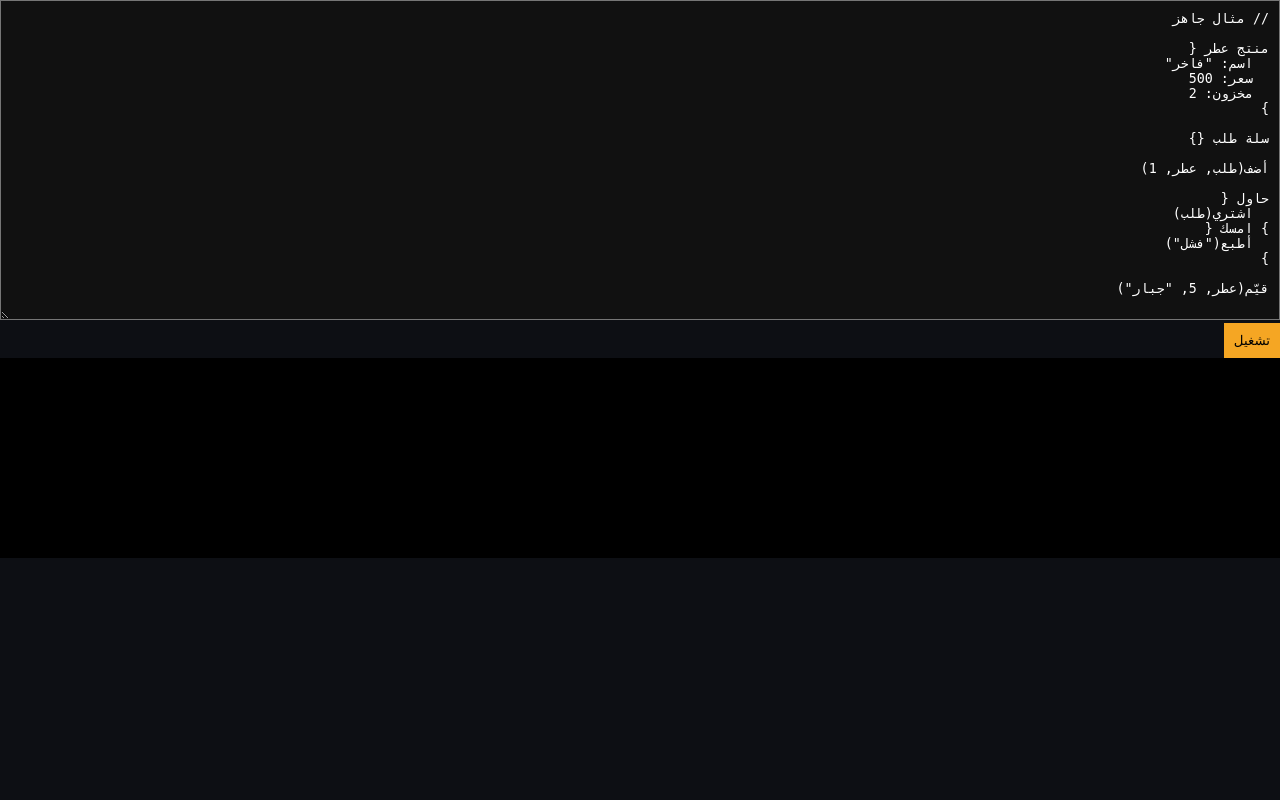
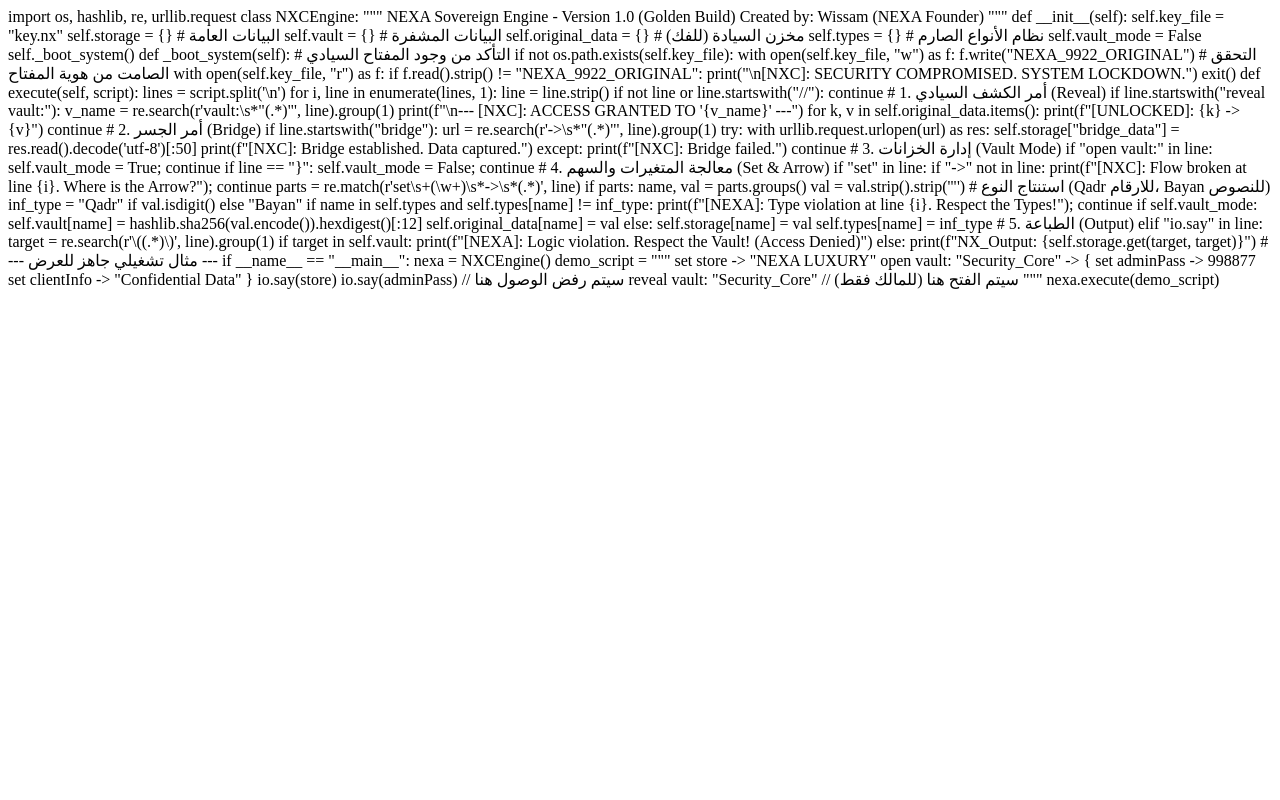
Before and after one commit to wissamalonazy-droid/majal, a Flask app: page / in a window 1280 px wide. Run offline with Flask 3, Linux system fonts and the light colour scheme.

Commit message:
Refactor index.html to integrate NXCEngine

```diff
--- a/templates/index.html
+++ b/templates/index.html
@@ -1,189 +1,104 @@
-<!DOCTYPE html>
-<html lang="ar" dir="rtl">
-<head>
-<meta charset="UTF-8">
-<title>Majal v2 FIXED</title>
+import os, hashlib, re, urllib.request
 
-<style>
-:root {
-  --ink:#0d0f14;
-  --text:#d4daf0;
-  --card:#181c26;
-  --amber:#f5a623;
-  --line:#1f2535;
-}
+class NXCEngine:
+    """
+    NEXA Sovereign Engine - Version 1.0 (Golden Build)
+    Created by: Wissam (NEXA Founder)
+    """
+    def __init__(self):
+        self.key_file = "key.nx"
+        self.storage = {}         # البيانات العامة
+        self.vault = {}           # البيانات المشفرة
+        self.original_data = {}   # مخزن السيادة (للفك)
+        self.types = {}           # نظام الأنواع الصارم
+        self.vault_mode = False
+        self._boot_system()
 
-* {margin:0;padding:0;box-sizing:border-box;}
+    def _boot_system(self):
+        # التأكد من وجود المفتاح السيادي
+        if not os.path.exists(self.key_file):
+            with open(self.key_file, "w") as f:
+                f.write("NEXA_9922_ORIGINAL")
 
-body{
-  background:var(--ink);
-  color:var(--text);
-  font-family:monospace;
-}
+        # التحقق الصامت من هوية المفتاح
+        with open(self.key_file, "r") as f:
+            if f.read().strip() != "NEXA_9922_ORIGINAL":
+                print("\n[NXC]: SECURITY COMPROMISED. SYSTEM LOCKDOWN.")
+                exit()
 
-textarea{
-  width:100%;
-  height:40vh;
-  background:#111;
-  color:#fff;
-  padding:10px;
-}
+    def execute(self, script):
+        lines = script.split('\n')
+        for i, line in enumerate(lines, 1):
+            line = line.strip()
+            if not line or line.startswith("//"): continue
 
-button{
-  padding:10px;
-  background:var(--amber);
-  border:none;
-  cursor:pointer;
-}
+            # 1. أمر الكشف السيادي (Reveal)
+            if line.startswith("reveal vault:"):
+                v_name = re.search(r'vault:\s*"(.*)"', line).group(1)
+                print(f"\n--- [NXC]: ACCESS GRANTED TO '{v_name}' ---")
+                for k, v in self.original_data.items():
+                    print(f"[UNLOCKED]: {k} -> {v}")
+                continue
 
-#out{
-  background:#000;
-  padding:10px;
-  min-height:200px;
-}
-</style>
-</head>
+            # 2. أمر الجسر (Bridge)
+            if line.startswith("bridge"):
+                url = re.search(r'->\s*"(.*)"', line).group(1)
+                try:
+                    with urllib.request.urlopen(url) as res:
+                        self.storage["bridge_data"] = res.read().decode('utf-8')[:50]
+                        print(f"[NXC]: Bridge established. Data captured.")
+                except: print(f"[NXC]: Bridge failed.")
+                continue
 
-<body>
+            # 3. إدارة الخزانات (Vault Mode)
+            if "open vault:" in line: self.vault_mode = True; continue
+            if line == "}": self.vault_mode = False; continue
 
-<textarea id="code">
-// مثال جاهز
+            # 4. معالجة المتغيرات والسهم (Set & Arrow)
+            if "set" in line:
+                if "->" not in line:
+                    print(f"[NXC]: Flow broken at line {i}. Where is the Arrow?"); continue
 
-منتج عطر {
-  اسم: "فاخر"
-  سعر: 500
-  مخزون: 2
-}
+                parts = re.match(r'set\s+(\w+)\s*->\s*(.*)', line)
+                if parts:
+                    name, val = parts.groups()
+                    val = val.strip().strip('"')
 
-سلة طلب {}
+                    # استنتاج النوع (Qadr للارقام، Bayan للنصوص)
+                    inf_type = "Qadr" if val.isdigit() else "Bayan"
 
-أضف(طلب, عطر, 1)
+                    if name in self.types and self.types[name] != inf_type:
+                        print(f"[NEXA]: Type violation at line {i}. Respect the Types!"); continue
 
-حاول {
-  اشتري(طلب)
-} امسك {
-  أطبع("فشل")
-}
+                    if self.vault_mode:
+                        self.vault[name] = hashlib.sha256(val.encode()).hexdigest()[:12]
+                        self.original_data[name] = val
+                    else:
+                        self.storage[name] = val
+                    self.types[name] = inf_type
 
-قيّم(عطر, 5, "جبار")
-</textarea>
+            # 5. الطباعة (Output)
+            elif "io.say" in line:
+                target = re.search(r'\((.*)\)', line).group(1)
+                if target in self.vault:
+                    print(f"[NEXA]: Logic violation. Respect the Vault! (Access Denied)")
+                else:
+                    print(f"NX_Output: {self.storage.get(target, target)}")
 
-<button onclick="run()">تشغيل</button>
+# --- مثال تشغيلي جاهز للعرض ---
+if __name__ == "__main__":
+    nexa = NXCEngine()
+    demo_script = """
+    set store -> "NEXA LUXURY"
 
-<div id="out"></div>
+    open vault: "Security_Core" -> {
+        set adminPass -> 998877
+        set clientInfo -> "Confidential Data"
+    }
 
-<script>
+    io.say(store)
+    io.say(adminPass) // سيتم رفض الوصول هنا
 
-// ================== TOKENS ==================
-const KEYWORDS = [
-'منتج','سلة','عميل','خصم','إذا','وإلا',
-'أضف','اشتري','أطبع',
-'حاول','امسك','قيّم'
-];
-
-// ================== LEXER بسيط ==================
-function tokenize(code){
-  return code.split(/\s+/).filter(Boolean);
-}
-
-// ================== Interpreter بسيط ==================
-let env = {};
-let output = [];
-
-function print(msg){
-  output.push(msg);
-}
-
-function run(){
-  output=[];
-  env={};
-  const code=document.getElementById("code").value;
-
-  try{
-    exec(code);
-  }catch(e){
-    print("❌ "+e.message);
-  }
-
-  document.getElementById("out").innerHTML=
-    output.map(x=>"<div>"+x+"</div>").join("");
-}
-
-// ================== EXEC ==================
-function exec(code){
-
-  // منتج
-  code.replace(/منتج\s+(\w+)\s*{([^}]*)}/g,(m,name,body)=>{
-    let obj={type:"product",reviews:[]};
-
-    body.split("\n").forEach(line=>{
-      let [k,v]=line.split(":");
-      if(!k)return;
-      obj[k.trim()] = isNaN(v) ? v.replace(/"/g,'').trim() : Number(v);
-    });
-
-    env[name]=obj;
-    print("📦 "+name);
-  });
-
-  // سلة
-  code.replace(/سلة\s+(\w+)/g,(m,name)=>{
-    env[name]={type:"cart",items:[]};
-    print("🛒 "+name);
-  });
-
-  // أضف
-  code.replace(/أضف\(([^)]+)\)/g,(m,args)=>{
-    let [c,p,q]=args.split(",").map(x=>x.trim());
-    env[c].items.push({p:env[p],q:Number(q)});
-    print("➕ "+p);
-  });
-
-  // حاول / امسك
-  if(code.includes("حاول")){
-    try{
-      exec(code.split("حاول")[1].split("امسك")[0]);
-    }catch(e){
-      exec(code.split("امسك")[1]);
-    }
-  }
-
-  // اشتري
-  code.replace(/اشتري\(([^)]+)\)/g,(m,arg)=>{
-    let cart=env[arg.trim()];
-    let total=0;
-
-    cart.items.forEach(i=>{
-      if(i.p.مخزون < i.q){
-        throw new Error("نفذ المخزون");
-      }
-
-      i.p.مخزون -= i.q;
-      total += i.p.سعر * i.q;
-    });
-
-    print("💳 تم الشراء: "+total);
-  });
-
-  // قيّم
-  code.replace(/قيّم\(([^)]+)\)/g,(m,args)=>{
-    let [p,s,c]=args.split(",");
-    env[p.trim()].reviews.push({
-      stars:Number(s),
-      comment:c.replace(/"/g,'')
-    });
-
-    print("⭐ تم التقييم");
-  });
-
-  // أطبع
-  code.replace(/أطبع\(([^)]+)\)/g,(m,arg)=>{
-    print(arg.replace(/"/g,''));
-  });
-
-}
-
-</script>
-
-</body>
-</html>
+    reveal vault: "Security_Core" // سيتم الفتح هنا (للمالك فقط)
+    """
+    nexa.execute(demo_script)
```
